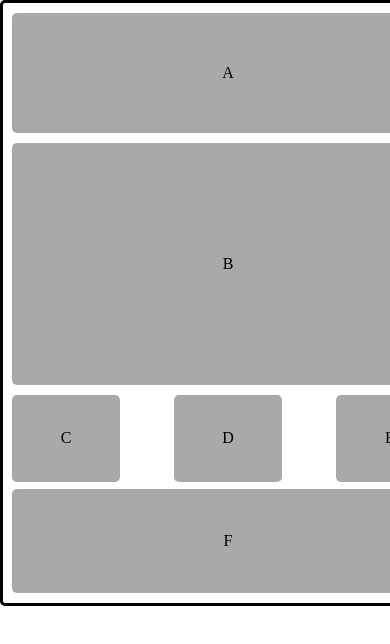
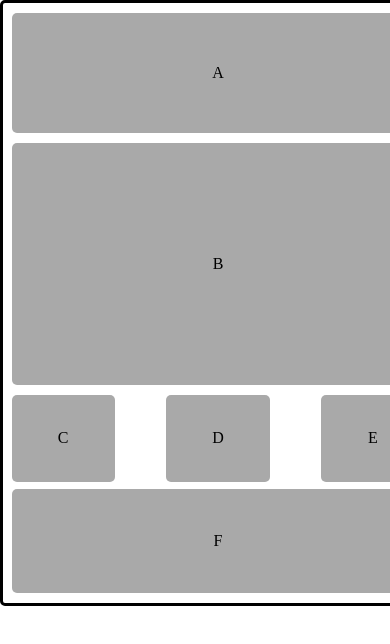
Before and after one commit to vityanesterenko/dec-2022-html, a plain HTML site: page lessons/lesson4/lesson4-2/lesson4-2.html in a window 390 px wide. Shown: the top 644 px of the page. Drawn offline with nearby package versions, Linux system fonts and the light colour scheme.

Commit message:
save changes

```diff
--- a/lessons/lesson4/lesson4-2/media2.css
+++ b/lessons/lesson4/lesson4-2/media2.css
@@ -1,6 +1,6 @@
 @media screen and (min-width: 0px) and (max-width: 450px){
     .main{
-        width: 450px;
+        width: 430px;
     }
     .blok1{
         display: flex;
```
